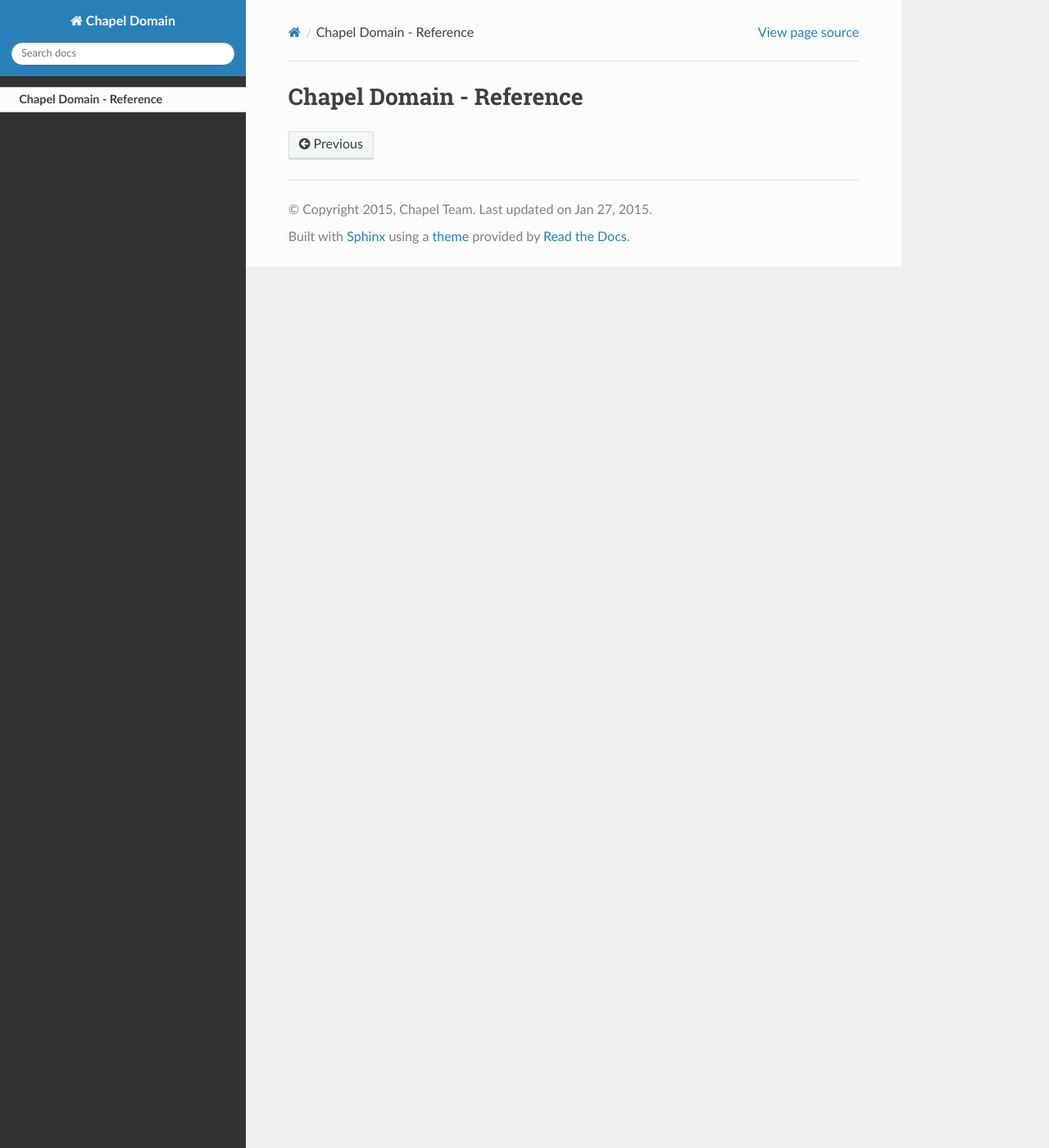
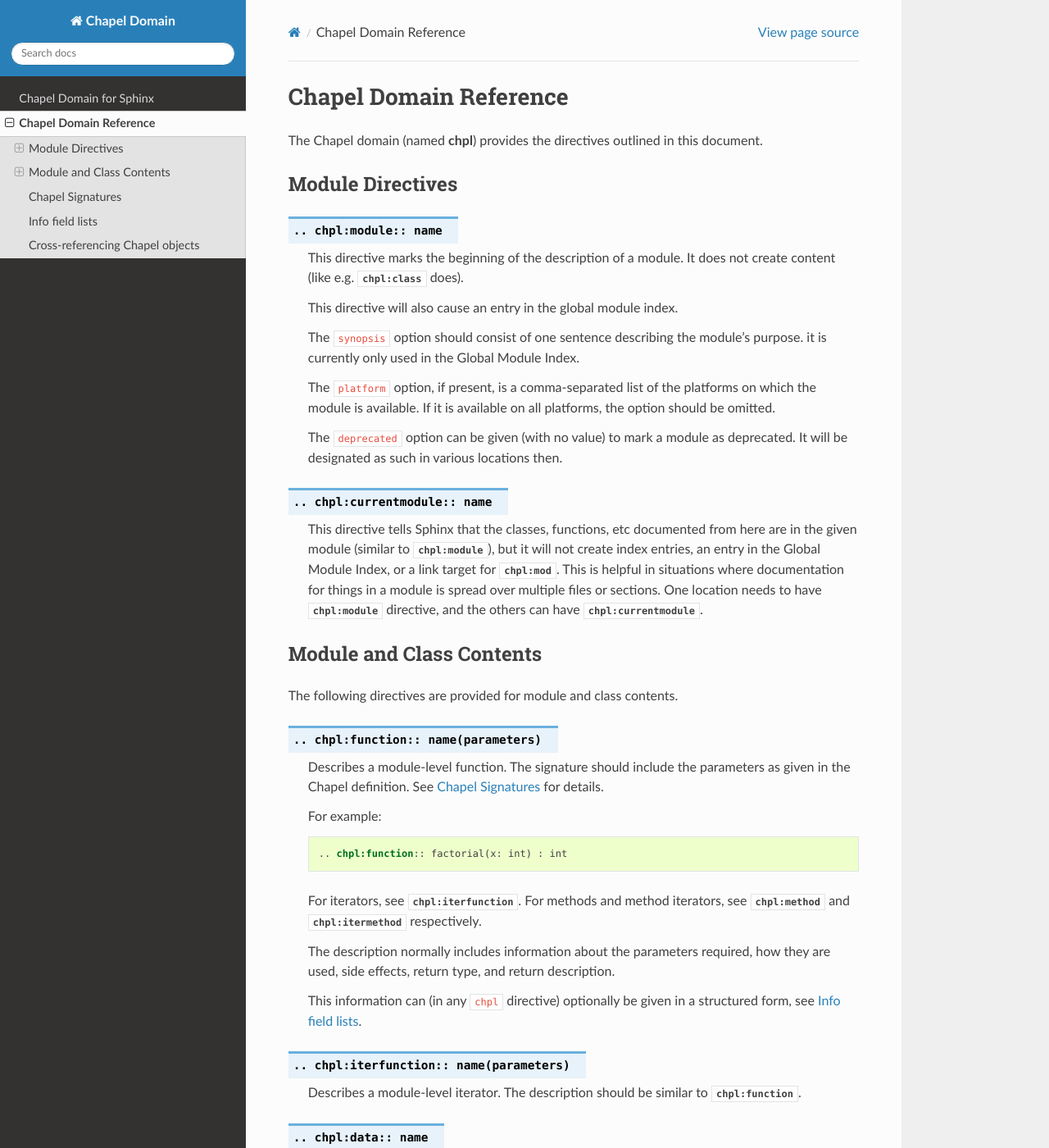
Before and after one commit to chapel-lang/sphinxcontrib-chapeldomain, a Sphinx documentation site: the page built from docs/reference.rst, in a window 1280 px wide and 1400 px high. Shown: the whole window at 82% size. Built offline with Sphinx 7.4.7 and the Read the Docs theme 2.0.0, drawn with Linux system fonts in a browser that asks for light colours; pages that are not in the unit, such as notebooks, are missing from menus; the version number could not be read and is left out; some of the changed text lies outside the part shown.

Commit message:
Start on reference documentation

```diff
--- a/docs/reference.rst
+++ b/docs/reference.rst
@@ -1,2 +1,155 @@
-Chapel Domain - Reference
-=========================
+Chapel Domain Reference
+=======================
+
+.. default-domain:: rst
+.. highlight:: rst
+
+The Chapel domain (named **chpl**) provides the directives outlined in this
+document.
+
+.. The Chapel domain is strongly influenced by the :ref:`Python domain
+   <sphinx:domains>` that comes with Sphinx. The documentation also takes cues
+   from the great documentation available on Sphinx domain support, including
+   the Python domains.
+
+Module Directives
+-----------------
+
+.. directive:: .. chpl:module:: name
+
+    This directive marks the beginning of the description of a module. It does
+    not create content (like e.g. :rst:dir:`chpl:class` does).
+
+    This directive will also cause an entry in the global module index.
+
+    The ``synopsis`` option should consist of one sentence describing the
+    module's purpose. it is currently only used in the Global Module Index.
+
+    The ``platform`` option, if present, is a comma-separated list of the
+    platforms on which the module is available. If it is available on all
+    platforms, the option should be omitted.
+
+    The ``deprecated`` option can be given (with no value) to mark a module as
+    deprecated. It will be designated as such in various locations then.
+
+.. directive:: .. chpl:currentmodule:: name
+
+    This directive tells Sphinx that the classes, functions, etc documented
+    from here are in the given module (similar to :rst:dir:`chpl:module`), but
+    it will not create index entries, an entry in the Global Module Index, or a
+    link target for :rst:role:`chpl:mod`. This is helpful in situations where
+    documentation for things in a module is spread over multiple files or
+    sections. One location needs to have :rst:dir:`chpl:module` directive, and
+    the others can have :rst:dir:`chpl:currentmodule`.
+
+Module and Class Contents
+-------------------------
+
+The following directives are provided for module and class contents.
+
+.. directive:: .. chpl:function:: name(parameters)
+
+    Describes a module-level function. The signature should include the
+    parameters as given in the Chapel definition. See :ref:`signatures` for
+    details.
+
+    For example::
+
+        .. chpl:function:: factorial(x: int) : int
+
+    For iterators, see :rst:dir:`chpl:iterfunction`. For methods and method
+    iterators, see :rst:dir:`chpl:method` and :rst:dir:`chpl:itermethod`
+    respectively.
+
+    The description normally includes information about the parameters
+    required, how they are used, side effects, return type, and return
+    description.
+
+    This information can (in any ``chpl`` directive) optionally be given in a
+    structured form, see :ref:`info-field-lists`.
+
+.. directive:: .. chpl:iterfunction:: name(parameters)
+
+    Describes a module-level iterator. The description should be similar to
+    :rst:dir:`chpl:function`.
+
+.. directive:: .. chpl:data:: name
+
+    Describes global data in a module including ``const``, ``var``, ``type``,
+    ``param``, ``config const``, etc. Class, record, and instance attributes
+    are not documented using this environment.
+
+.. directive:: .. chpl:type:: name
+
+    Describes global type in module. Generic types for classes and records are
+    not documented using this environment (see :rst:dir:`chpl:attribute` for
+    that).
+
+.. directive:: .. chpl:class:: name
+               .. chpl:class:: name(parameters)
+
+    Describe a class. The signature can optionally include parentheses with
+    parameters which will be shown as the constructor arguments. See also
+    :ref:`signatures`.
+
+    Methods and attributes belonging to the class should be placed in this
+    directive's body. If they are placed outside, the supplied name should
+    contain the class name so that cross-references still work.
+
+    For example::
+
+        .. chpl:class:: Foo
+
+            .. chpl:method:: bar()
+
+        or:
+
+        .. chpl:class:: Bar
+        .. chpl:method:: Bar.baz()
+
+    The first way is the preferred one.
+
+.. directive:: .. chpl:record:: name
+               .. chpl:record:: name(parameters)
+
+    Records work the same as :rst:dir:`chpl:class`.
+
+.. directive:: .. chpl:attribute:: name
+
+    Describes an object data attribute. This can be a ``param``, ``const``,
+    ``var``, ``type``, etc. The description should include information about
+    the type of the data to be expected and whether it may be changed directly.
+
+.. directive:: .. chpl:method:: name(parameters)
+
+    Describes an object instance method (for :rst:dir:`chpl:class` or
+    :rst:dir:`chpl:record`). The description should include similar information
+    to that described for :rst:dir:`chpl:function`. See also :ref:`signatures`
+    and :ref:`info-field-lists`.
+
+.. directive:: .. chpl:itermethod:: name(paramaters)
+
+    Describes an object instance iterator method (for :rst:dir:`chpl:class` or
+    :rst:dir:`chpl:record`). The description should be similar to
+    :rst:dir:`chpl:iterfunction`.
+
+.. _signatures:
+
+Chapel Signatures
+-----------------
+
+.. FIXME: do it
+
+.. _info-field-lists:
+
+Info field lists
+----------------
+
+.. FIXME: do it
+
+.. _chapel-roles:
+
+Cross-referencing Chapel objects
+--------------------------------
+
+.. FIXME: do it
```
Also changed, not shown: docs/index.rst (+31 -5 lines).
